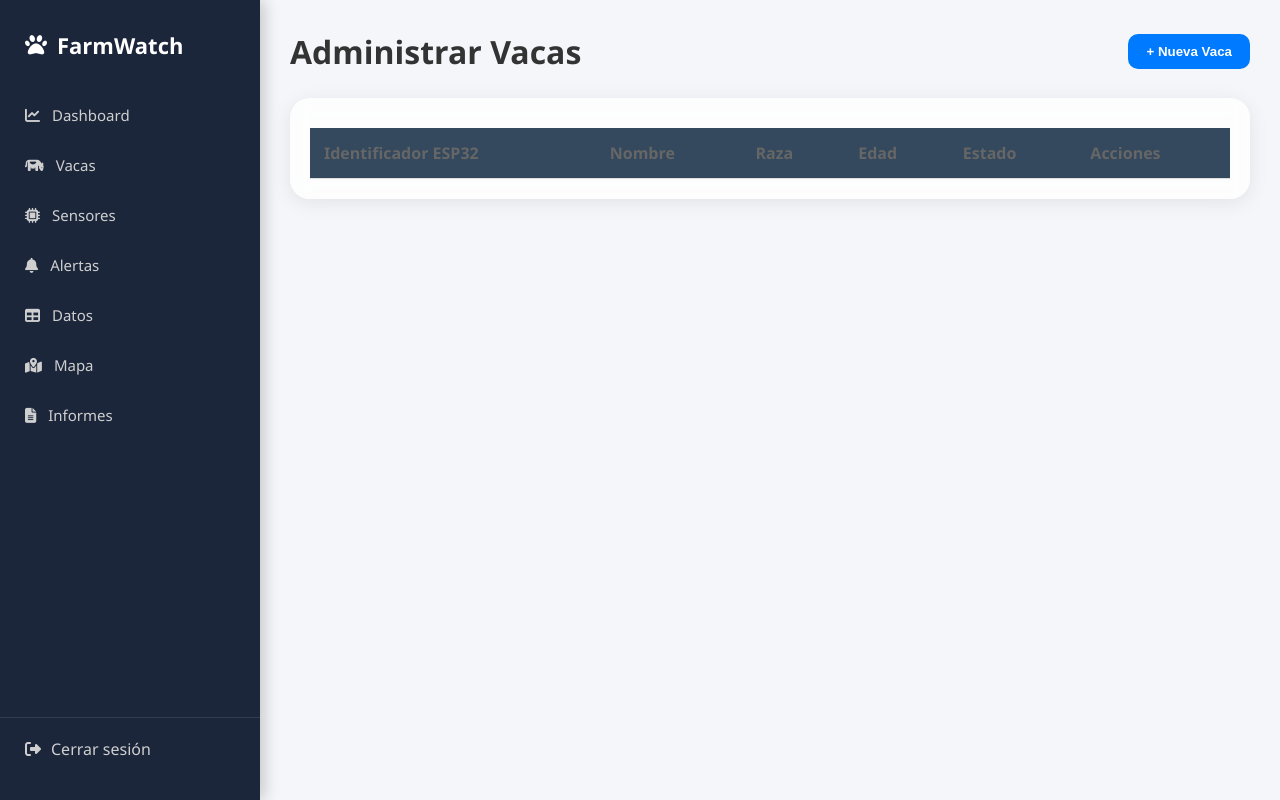
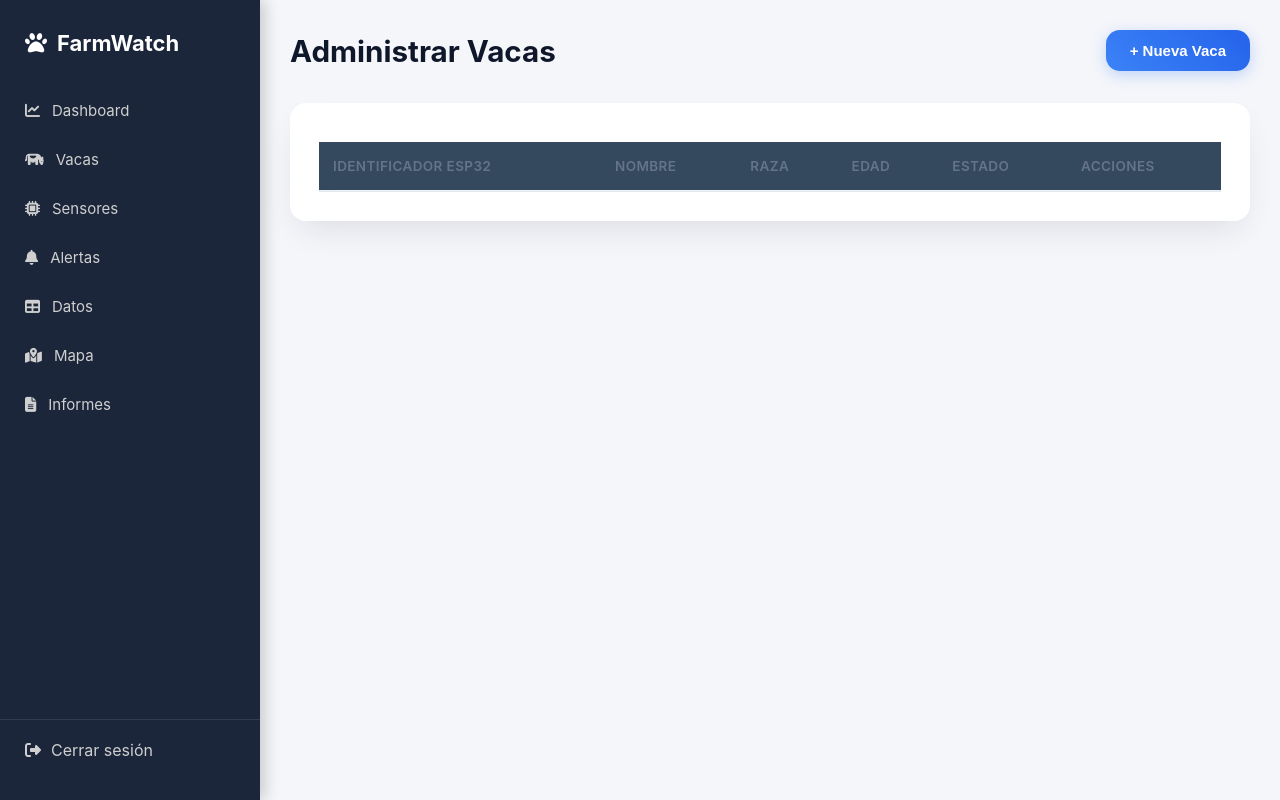
Before and after one commit to isarodri8914/farmwatch2.0, a Flask app: page /cows in a window 1280 px wide. Run offline with Flask 3, Linux system fonts and the light colour scheme; the visitor is signed in with stand-in values (Sample User, id 1); data that the repository does not hold is empty.

Commit message:
Descripción de lo que cambiaste

```diff
--- a/static/css/cows.css
+++ b/static/css/cows.css
@@ -1,153 +1,272 @@
-/* ======== ESTILO APPLE PARA ADMINISTRAR VACAS ======== */
+/* =============================================
+   COWS.CSS - Estilo Glassmorphism Profesional
+   Totalmente Responsivo
+   ============================================= */
 
+:root {
+  --primary: #3b82f6;
+  --primary-dark: #2563eb;
+  --success: #10b981;
+  --warning: #f97316;
+  --danger: #ef4444;
+  --text: #0f172a;
+  --text-light: #64748b;
+  --bg-card: rgba(255, 255, 255, 0.92);
+  --border-glass: rgba(255, 255, 255, 0.7);
+}
+
+/* Base general */
+body {
+  font-family: "Inter", system-ui, -apple-system, sans-serif;
+}
+
+/* Header */
 .cows-header {
   display: flex;
   justify-content: space-between;
   align-items: center;
-    margin-bottom: 25px;
+  margin-bottom: 32px;
+  flex-wrap: wrap;
+  gap: 16px;
 }
 
+.cows-header h1 {
+  font-size: 1.85rem;
+  font-weight: 700;
+  color: var(--text);
+  margin: 0;
+}
+
+/* Botones */
 .btn-primary {
-    background: #007aff;
+  background: linear-gradient(45deg, var(--primary), var(--primary-dark));
   border: none;
-    padding: 10px 18px;
+  padding: 12px 24px;
   color: white;
-    border-radius: 10px;
+  border-radius: 14px;
   font-weight: 600;
+  font-size: 15px;
   cursor: pointer;
-    transition: 0.2s;
+  transition: all 0.3s ease;
+  box-shadow: 0 4px 15px rgba(59, 130, 246, 0.3);
 }
 
 .btn-primary:hover {
-    background: #0066d6;
+  transform: translateY(-2px);
+  box-shadow: 0 8px 25px rgba(59, 130, 246, 0.4);
 }
 
 .btn-secondary {
-    background: #e5e5ea;
-    color: #333;
-    border: none;
-    padding: 10px 18px;
-    border-radius: 10px;
+  background: #f1f5f9;
+  color: #475569;
+  border: 1px solid #e2e8f0;
+  padding: 12px 24px;
+  border-radius: 14px;
   font-weight: 600;
   cursor: pointer;
-    transition: 0.2s;
+  transition: all 0.2s;
 }
 
 .btn-secondary:hover {
-    background: #d1d1d6;
+  background: #e2e8f0;
+  color: #334155;
 }
 
+/* Tarjeta principal */
 .apple-card {
-    background: #ffffffcc;
-    backdrop-filter: blur(10px);
-    padding: 20px;
-    border-radius: 20px;
-    box-shadow: 0 4px 20px rgba(0,0,0,0.08);
+  background: var(--bg-card);
+  backdrop-filter: blur(20px) saturate(180%);
+  -webkit-backdrop-filter: blur(20px) saturate(180%);
+  border-radius: 22px;
+  border: 1px solid var(--border-glass);
+  box-shadow: 0 15px 35px -10px rgba(15, 23, 42, 0.12);
+  padding: 28px;
+  overflow: hidden;
 }
 
 /* TABLA */
 .table-wrapper {
   overflow-x: auto;
+  border-radius: 16px;
 }
 
 .apple-table {
   width: 100%;
   border-collapse: collapse;
-    font-size: 16px;
+  font-size: 15.5px;
+  min-width: 800px; /* Para que no se rompa en pantallas pequeñas */
 }
 
 .apple-table thead {
-    background: #f5f5f7;
+  background: rgba(248, 250, 252, 0.95);
+  backdrop-filter: blur(10px);
 }
 
 .apple-table th {
-    padding: 14px;
+  padding: 16px 14px;
   text-align: left;
   font-weight: 600;
-    color: #666;
+  color: #64748b;
+  font-size: 13.5px;
+  text-transform: uppercase;
+  letter-spacing: 0.4px;
+  border-bottom: 2px solid #e2e8f0;
 }
 
 .apple-table td {
-    padding: 14px;
-    border-top: 1px solid #eee;
+  padding: 16px 14px;
+  border-bottom: 1px solid #f1f5f9;
+  color: #1e2937;
 }
 
 .apple-table tr:hover {
-    background: #f2f2f7;
-    cursor: pointer;
+  background: rgba(241, 245, 249, 0.8);
+  transition: background 0.2s;
 }
 
+/* Badges de estado */
 .badge {
-    padding: 6px 10px;
-    border-radius: 8px;
+  padding: 6px 12px;
+  border-radius: 9999px;
   font-size: 13px;
   font-weight: 600;
+  display: inline-block;
 }
 
-.badge-ok {
-    background: #d4f8d4;
-    color: #2d8a2d;
-}
+.badge-ok     { background: #d1fae5; color: #10b981; }
+.badge-warn   { background: #fef3c7; color: #d97706; }
+.badge-danger { background: #fee2e2; color: #ef4444; }
 
-.badge-warn {
-    background: #ffe9b3;
-    color: #946200;
-}
-
-.badge-danger {
-    background: #ffd6d6;
-    color: #c62828;
-}
-
-/* MODAL */
+/* MODALES */
 .modal {
   position: fixed;
   top: 0;
   left: 0;
   width: 100%;
   height: 100%;
-    background: rgba(0,0,0,0.45);
+  background: rgba(15, 23, 42, 0.55);
+  backdrop-filter: blur(8px);
   display: flex;
   justify-content: center;
   align-items: center;
-    backdrop-filter: blur(3px);
-    z-index: 1000;
+  z-index: 2000;
+  opacity: 0;
+  visibility: hidden;
+  transition: all 0.3s ease;
 }
 
-.modal.hidden {
-    display: none;
+.modal.show {
+  opacity: 1;
+  visibility: visible;
 }
 
 .modal-content {
-    background: #ffffff;
-    padding: 25px;
-    width: 420px;
-    border-radius: 18px;
-    box-shadow: 0 6px 18px rgba(0,0,0,0.15);
+  background: white;
+  width: 100%;
+  max-width: 460px;
+  border-radius: 22px;
+  box-shadow: 0 25px 50px -12px rgba(0, 0, 0, 0.25);
+  padding: 32px;
+  transform: scale(0.95);
+  transition: transform 0.3s cubic-bezier(0.34, 1.56, 0.64, 1);
+}
+
+.modal.show .modal-content {
+  transform: scale(1);
 }
 
 .modal-content h2 {
-    margin-bottom: 15px;
+  margin: 0 0 24px 0;
+  font-size: 1.45rem;
+  color: var(--text);
+}
+
+.modal-content label {
+  display: block;
+  margin-bottom: 6px;
+  font-weight: 500;
+  color: #475569;
+  font-size: 14.5px;
 }
 
 .modal-content input,
 .modal-content select,
 .modal-content textarea {
   width: 100%;
-    padding: 10px;
-    margin-top: 4px;
-    margin-bottom: 15px;
-    border: 1px solid #ccc;
-    border-radius: 10px;
-    font-size: 15px;
+  padding: 12px 16px;
+  margin-bottom: 18px;
+  border: 1.5px solid #e2e8f0;
+  border-radius: 12px;
+  font-size: 15.5px;
+  transition: all 0.25s;
+  background: #fff;
+}
+
+.modal-content input:focus,
+.modal-content select:focus,
+.modal-content textarea:focus {
+  border-color: var(--primary);
+  box-shadow: 0 0 0 4px rgba(59, 130, 246, 0.15);
+  outline: none;
 }
 
 .modal-content textarea {
-    height: 80px;
+  height: 92px;
+  resize: vertical;
 }
 
 .modal-footer {
   display: flex;
   justify-content: flex-end;
-    gap: 10px;
+  gap: 12px;
+  margin-top: 12px;
 }
+
+/* ==================== RESPONSIVE ==================== */
+
+@media (max-width: 1024px) {
+  .apple-card {
+    padding: 20px;
+  }
+}
+
+@media (max-width: 768px) {
+  .cows-header {
+    flex-direction: column;
+    align-items: stretch;
+  }
+
+  .cows-header h1 {
+    font-size: 1.65rem;
+  }
+
+  .modal-content {
+    max-width: 92%;
+    padding: 24px;
+  }
+
+  .apple-table {
+    font-size: 14.5px;
+  }
+
+  .apple-table th,
+  .apple-table td {
+    padding: 14px 10px;
+  }
+}
+
+@media (max-width: 480px) {
+  .apple-card {
+    padding: 16px;
+  }
+
+  .modal-content {
+    padding: 20px;
+  }
+
+  .btn-primary,
+  .btn-secondary {
+    padding: 11px 20px;
+    font-size: 14.5px;
+  }
+}
```
Lines whose indentation alone changed are shown as unchanged.
